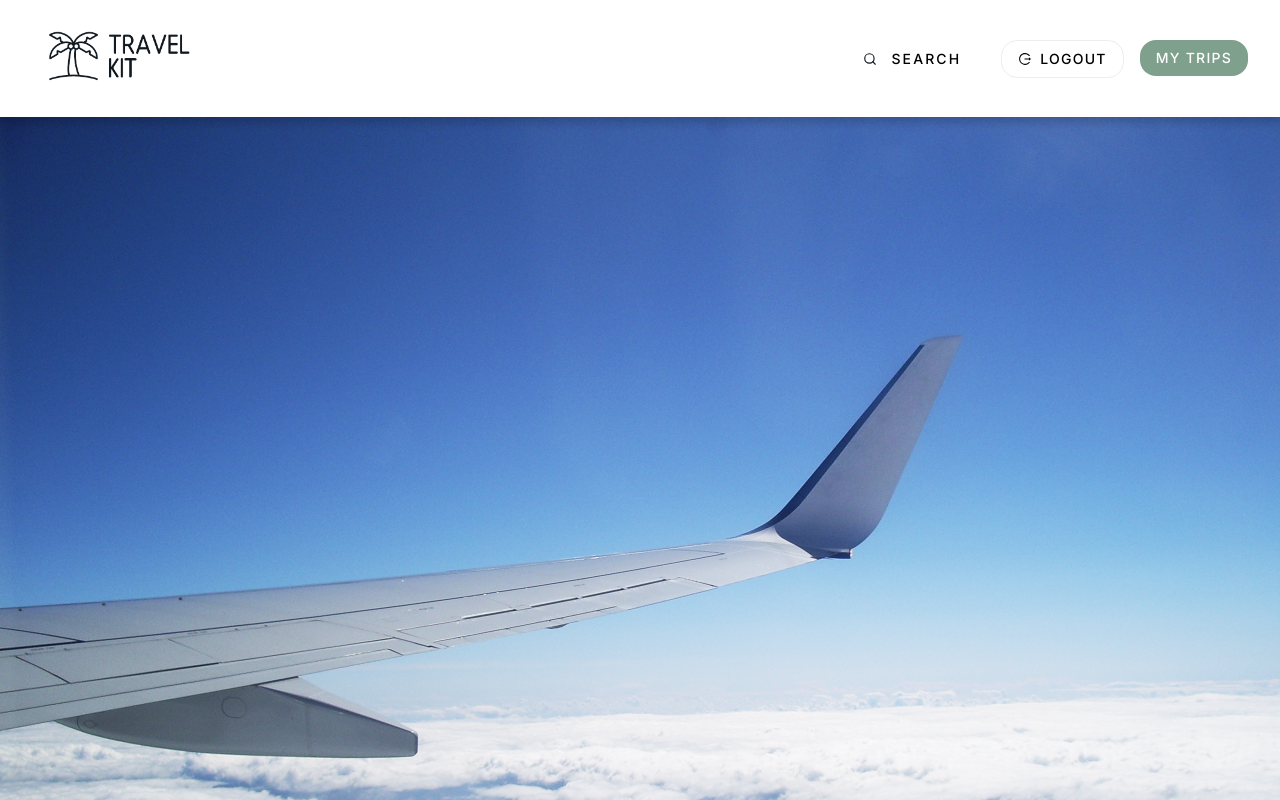
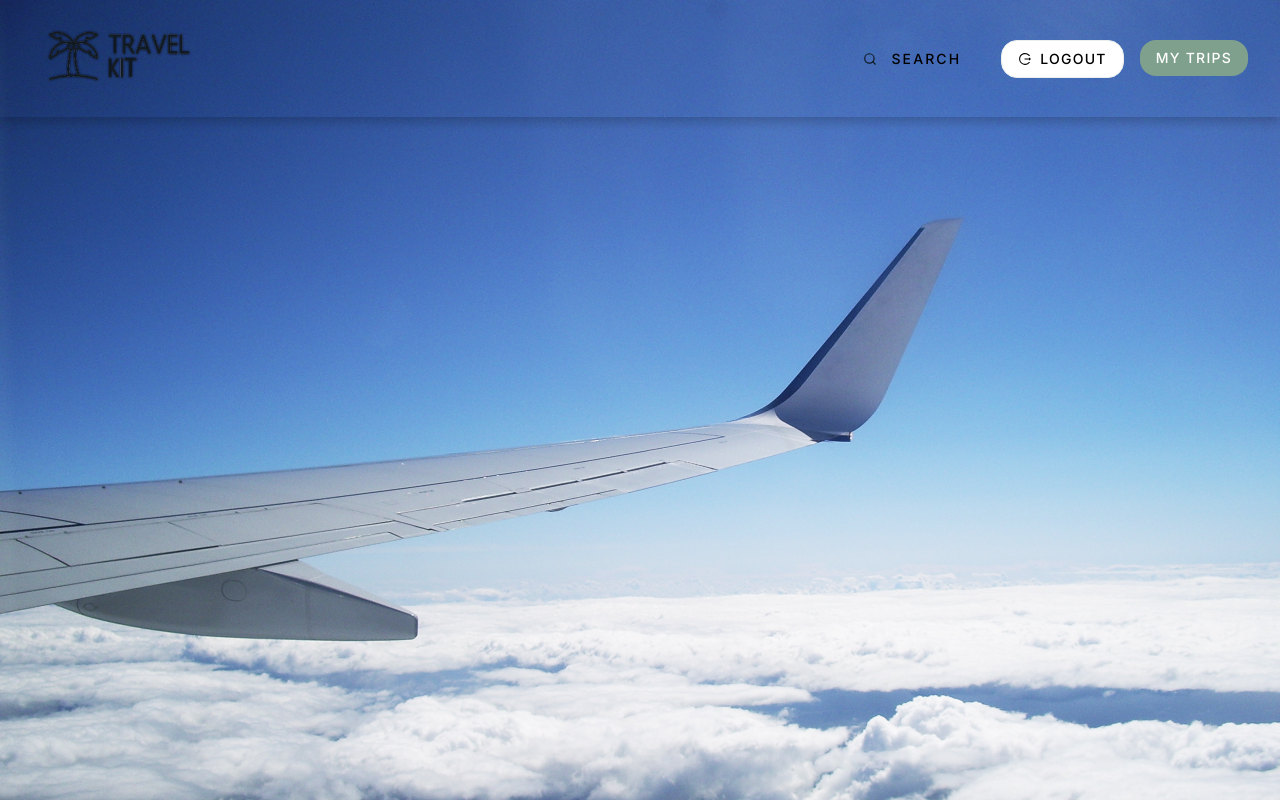
Before and after one commit to stephv729/travel-kit, a React (Create React App) app: page / in a window 1280 px wide. Shown: the top 800 px of the page. Built offline with nearby package versions, Linux system fonts and the light colour scheme.

Commit message:
Change: navbar style

```diff
--- a/src/components/Navbar/index.js
+++ b/src/components/Navbar/index.js
@@ -8,7 +8,9 @@ import AuthNavbar from "./AuthNavbar";
 // import { useAuth } from "../context/auth-context";
 
 const NavBarContainer = styled.div`
-  position: relative;
+  position: absolute;
+  top: 0;
+  width: 100%;
   ${boxShadow[1]};
   z-index: 1;
 `;
@@ -26,6 +28,7 @@ const ContainerNavBar = styled.div`
 
 const LogoImg = styled.img`
   height: 5rem;
+  filter: drop-shadow(0px 0px 1px black);
 `;
 
 function Navbar({ onLoginClick }) {
```
